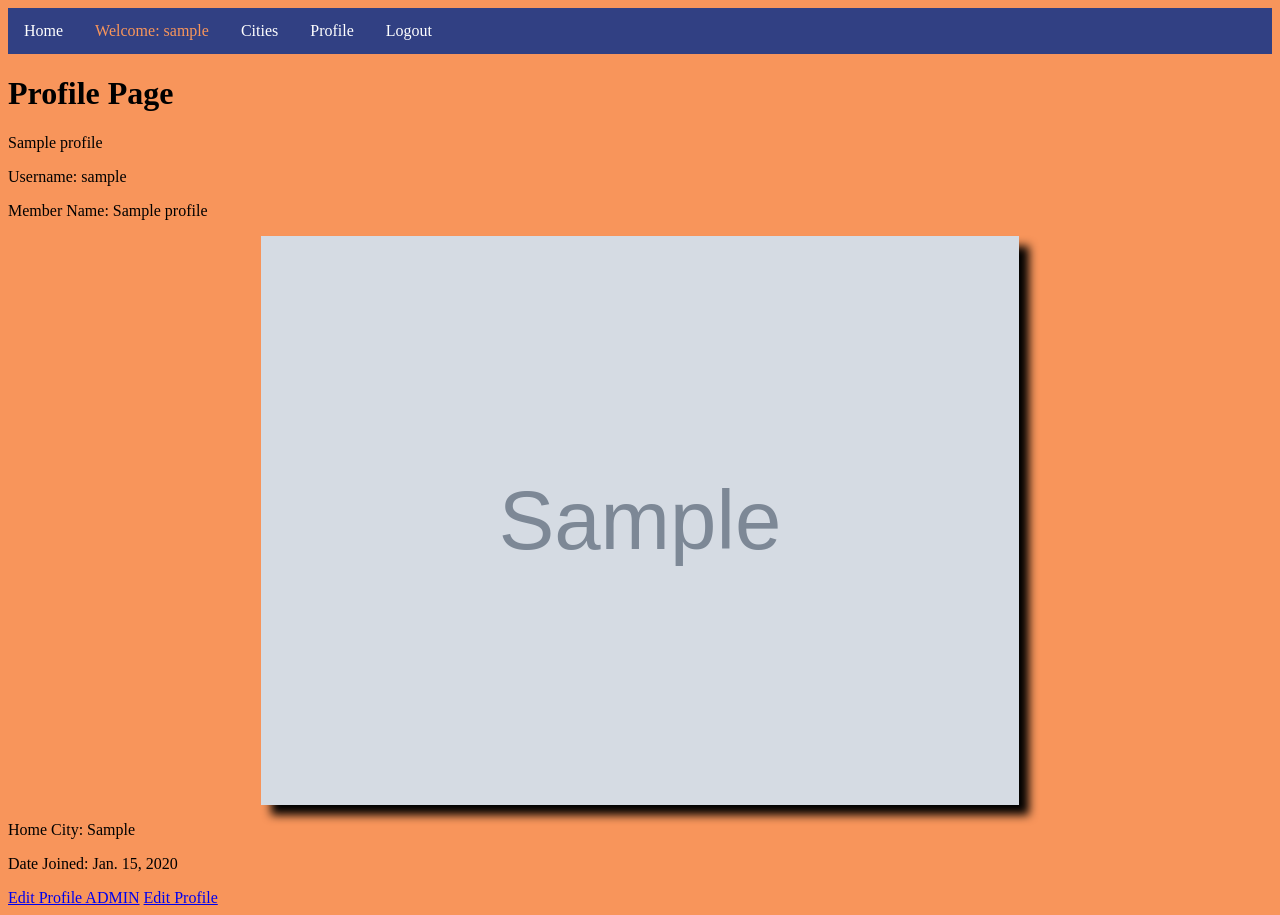
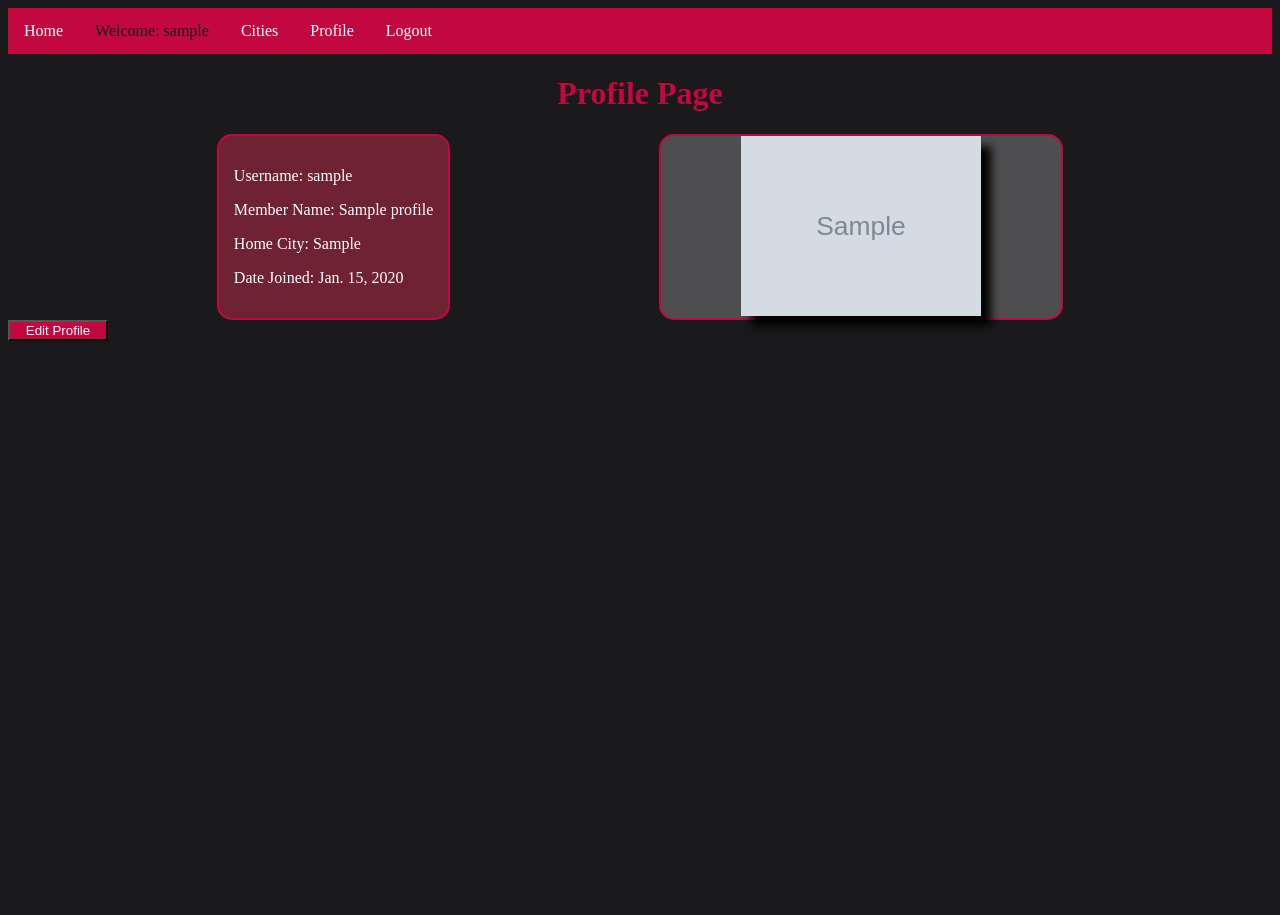
Before and after one commit to michaelbryanstark/Project-Wayfarer, a Django app: page /1/profile in a window 1280 px wide. After the commit the page ends 341 px from the top, so only its background shows below. Run offline with Django 3.2, Linux system fonts and the light colour scheme; a user stored in the database is signed in; tables that the repository leaves empty hold one stand-in row (values such as "Sample post"); grey boxes marked "Sample" are stand-in pictures.

Commit message:
styling on buttons and forms, 99% complete. Also changed color scheme

```diff
--- a/main_app/static/styles/main.css
+++ b/main_app/static/styles/main.css
@@ -3,7 +3,7 @@ ul {
     margin: 0;
     padding: 0;
     overflow: hidden;
-    background-color: rgb(49, 64, 131);
+    background-color: #C3073F;
   }
 
   li {
@@ -19,11 +19,11 @@ ul {
   }
 
   li a:hover {
-    background-color: #111;
+    background-color: #950740;
   }
 
   .nav-welcome {
-      color: #F8955B;
+      color: #1A1A1D;
       display: flex;
       align-items: center;
       padding: 14px 16px;
@@ -35,7 +35,10 @@ ul {
   }
 
 body{
-   background-color: #F8955B;
+   background-color: #1A1A1D;
+   /* background: url("main_app/images/background.jpeg") 50% 0 no-repeat fixed;
+   height: 650px;
+   padding: 100px 0 0 0;    */
 }
 
 
@@ -45,7 +48,7 @@ body{
 
 }
 .title {
-    color: white;
+    color: #C3073F;
     text-align: center;
     font-size: 50px;
 }
@@ -58,13 +61,13 @@ img {
 }
 .Wayfarer-is{
     text-align: center;
-    color: white;
+    color: #C3073F;
 }
 .title-container {
     display: flex;
     justify-content: space-evenly;
     padding: 20px;
-    color: white;
+    color: #C3073F;
 }
 .title-1 {
     display: block;
@@ -81,9 +84,27 @@ img {
     margin: 0 auto;
     padding: 20px;
 }
+
+h1 {
+    color: #C3073F;
+    text-align: center;
+}
+
+p {
+    color: white;
+}
+
 h2{
     text-align: center;
-    color: white;
+    color: #C3073F;
+}
+
+.nav-link-profile {
+    color: #C3073F;
+}
+
+.city-links {
+    color: #C3073F;
 }
 
 .gallery-forum{
@@ -128,7 +149,7 @@ h2{
 }
 .button-delete:hover{
     background-color:white;
-    color: black;
+    color: #1A1A1D;
     text-decoration: none;
 }
 
@@ -137,11 +158,11 @@ h2{
    position: fixed;
    margin-top: 24px;
    margin-left: 24px;
-   background-color: rgb(49, 64, 131);
+   background-color: #C3073F;
    color: white;
 }
 .add-city-button button:hover{
-    background-color: black;
+    background-color: #6F2232;
     color: white;
 }
 .city-button a{
@@ -165,24 +186,24 @@ h2{
     color: blue;
 }
 .is-dark button{
-    background-color: rgb(49, 64, 131);
+    background-color: #C3073F;
     color: white;
     padding: 10px;
     margin-top: 24px;
 }
 .is-dark button:hover{
-    background-color:black;
+    background-color:#1A1A1D;
     color: white;
 }
 
 .search-button button{
     width: 100px;
-    background-color: #F8955B;
+    background-color: #C3073F;
     color: white;
 }
 
 .search-button button:hover{
-    background-color: black;
+    background-color: #1A1A1D;
     color: white;
 }
 
@@ -194,9 +215,117 @@ input[type=text] {
   }
 
 form {
-    border: 2px solid rgb(255, 255, 255);
-    background-color: rgb(49, 64, 131);
+    border: 2px solid #C3073F;
+    background-color: #6F2232;
     border-radius: 15px;
     color: white;
     padding: 15px;
+    width: 50%;
 }
+
+.profile-info {
+    border: 2px solid #C3073F;
+    background-color: #6F2232;
+    border-radius: 15px;
+    color: white;
+    padding: 15px;
+    height:fit-content;
+}
+
+.profile-details {
+    display: flex;
+    flex-direction: row;
+    justify-content: space-evenly;
+}
+
+.profile-pic {
+    border: 2px solid #C3073F;
+    background-color: #4E4E50;
+    border-radius: 15px;
+}
+
+.add-city {
+    display: block;
+  	margin-left: auto;
+	margin-right: auto;
+}
+
+.add-city-form {
+    display: flex;
+    justify-content: center;
+    align-items: center;
+}
+
+.edit-profile-form {
+    display: flex;
+    justify-content: center;
+    align-items: center;
+}
+
+.post-create {
+    display: flex;
+    justify-content: center;
+    align-items: center;
+}
+
+.edit-profile{
+    width: 100px;
+    background-color: #C3073F;
+    color: white;
+}
+
+.edit-profile:hover{
+    background-color: #6F2232;
+    color: white;
+}
+
+.add-post{
+    width: 100px;
+    background-color: #C3073F;
+    color: white;
+}
+
+.add-post:hover{
+    background-color: #6F2232;
+    color: white;
+}
+
+.new-post{
+    width: 100px;
+    background-color: #C3073F;
+    color: white;
+}
+
+.new-post:hover{
+    background-color: #1A1A1D;
+    color: white;
+}
+
+.update-profile{
+    width: 120px;
+    background-color: #C3073F;
+    color: white;
+}
+
+.update-profile:hover{
+    background-color: #1A1A1D;
+    color: white;
+}
+
+.confirm-delete {
+    display: flex;
+    justify-content: center;
+    align-items: center;
+}
+
+.post-detail{
+    width: 120px;
+    background-color: #C3073F;
+    color: white;
+    margin-bottom: 15px;
+}
+
+.post-detail:hover{
+    background-color: #6F2232;
+    color: white;
+}
--- a/main_app/templates/city_create.html
+++ b/main_app/templates/city_create.html
@@ -1,5 +1,7 @@
 {% extends 'base.html' %} {% block content %}
+    <div class="add-city">
         <h1>Add a City</h1>
+        <div class="add-city-form">
             <form method="post">
                 <!--Security Feature-->
                 {% csrf_token %}
@@ -8,4 +10,8 @@
                 <!--Submit Form-->
                 <input type="submit" value="Submit" />
             </form>
+        </div>
+
+    </div>
+
 {% endblock %}
--- a/main_app/templates/city_detail.html
+++ b/main_app/templates/city_detail.html
@@ -29,7 +29,7 @@
           </figure>
         </div>
         <div class="card-header">
-          <a href="{% url 'post_detail' post.pk %}" class="card-header-title">{{post.title}}</a>
+          <a href="{% url 'post_detail' post.pk %}" class="post-detail"><button class="post-detail">{{post.title}}</button></a>
         </div>
       </div>
       {% empty %}
@@ -39,7 +39,7 @@
       </div>
     </article>
     {% endfor %}
-    <a class="button is-dark" href="{% url 'post_create' %}"><button>Add a Post</button></a>
+    <a class="add-post" href="{% url 'post_create' %}"><button class="add-post">Add a Post</button></a>
   </div>
 </div>
 
--- a/main_app/templates/city_list.html
+++ b/main_app/templates/city_list.html
@@ -23,7 +23,8 @@
   </div>
   </form>
   {% for city in cities %}
-  <a href="{% url 'city_detail' city.pk %}">
+  <div class="city-links">
+  <a class="city-links" href="{% url 'city_detail' city.pk %}">
     <div class="card">
       <div class="card-image">
         <figure class="image is-square">
@@ -31,10 +32,11 @@
         </figure>
       </div>
       <div class="card-header">
-        <p class="card-header-title">{{city.name}}</p>
+        <p class="card-header-title"><button class="post-detail">{{city.name}}</button></p>
       </div>
     </div>
   </a>
+</div>
 	{% empty %}
   <article class="message">
     <div class="message-header">
--- a/main_app/templates/createprofile.html
+++ b/main_app/templates/createprofile.html
@@ -2,7 +2,7 @@
 
 <h1 class="title">Create New Profile</h1>
 <br/><br/>
-<div>
+<div class="post-create">
 {%if user.is_authenticated %}
 
     <form method="post">
--- a/main_app/templates/editprofile.html
+++ b/main_app/templates/editprofile.html
@@ -2,12 +2,12 @@
 
 <h1 class="title">Edit Profile</h1>
 <br/><br/>
-<div>
+<div class="edit-profile-form">
 {%if user.is_authenticated %}
     <form method="post">
         {% csrf_token %}
         {{ form.as_p }}
-        <button>Update Profile</button>
+        <button class="update-profile">Update Profile</button>
     </form>
 </div>
     {%else%}
--- a/main_app/templates/home.html
+++ b/main_app/templates/home.html
@@ -2,7 +2,7 @@
 {% block content %}
 <div class="homepage">
     <h1 class='title'>Wayfarer Home</h1>
-    <img src="https://encrypted-tbn0.gstatic.com/images?q=tbn:ANd9GcTR9Xiu70YcHdnHp7Odh9aSJTjgeHjpWhXNyw&usqp=CAU" alt="travel">
+    <img src="https://wallpaperaccess.com/full/716586.jpg" alt="travel">
 
     <h2 class="Wayfarer-is">Wayfarer is..</h2>
     <div class="title-container">
--- a/main_app/templates/post_create.html
+++ b/main_app/templates/post_create.html
@@ -1,11 +1,14 @@
 {% extends 'base.html' %} {% block content %}
     <h1>Add a Post</h1>
+    <div class="post-create">
         <form method="post">
             <!--Security Feature-->
             {% csrf_token %}
             <!-- Generate inputs-->
             {{form.as_p}}
             <!--Submit Form-->
-        <input type="submit" value="Submit" />
+            <button class="new-post">Submit Post</button>
         </form>
+    </div>
+
 {% endblock %}
--- a/main_app/templates/profile.html
+++ b/main_app/templates/profile.html
@@ -1,14 +1,21 @@
 {% extends 'base.html' %}
 {% block content %}
 <h1>Profile Page </h1>
-{{page_user}}
-<p>Username: {{user.username}}</p>
-<p>Member Name: {{user.profile.name}}</p>
-<img src="{{user.profile.image}}" alt="User Image">
-<p>Home City: {{user.profile.current_city}}</p>
-<p>Date Joined: {{user.profile.date_joined}}</p>
 
-<a class="nav-link" href="{% url 'profile_update' %}">Edit Profile ADMIN</a>
-<a class="nav-link" href="{% url 'edit_profile_view' user.profile.id %}">Edit Profile</a>
+<div class="profile-details">
+<div class="profile-info">
+    <p>Username: {{user.username}}</p>
+    <p>Member Name: {{user.profile.name}}</p>
+    <p>Home City: {{user.profile.current_city}}</p>
+    <p>Date Joined: {{user.profile.date_joined}}</p>
+</div>
+
+<div class="profile-pic">
+    <img src="{{user.profile.image}}" alt="User Image">
+</div>
+</div>
+
+
+<a class="nav-link-profile" href="{% url 'edit_profile_view' user.profile.id %}"><button class="edit-profile">Edit Profile</button></a>
 
 {% endblock %}
--- a/main_app/templates/registration/signup.html
+++ b/main_app/templates/registration/signup.html
@@ -1,10 +1,11 @@
 {% extends 'base.html' %} {% block content %}
 
 <h1 class="title">Sign Up</h1>
-<form method="post" action="{% url 'signup' %}">
+<div class="post-create"><form method="post" action="{% url 'signup' %}">
   {% csrf_token %} {{ form.as_p }}
   <input type="submit" class="btn" value="Sign Up" />
   <input type="hidden" name="next" value="{{ next }}" />
-</form>
+</form></div>
+
 
 {% endblock %}
```
Also changed, not shown: main_app/templates/post_delete_confirmation.html (+8 -5 lines), main_app/images/background.jpeg (added). Lines whose indentation alone changed are shown as unchanged.
